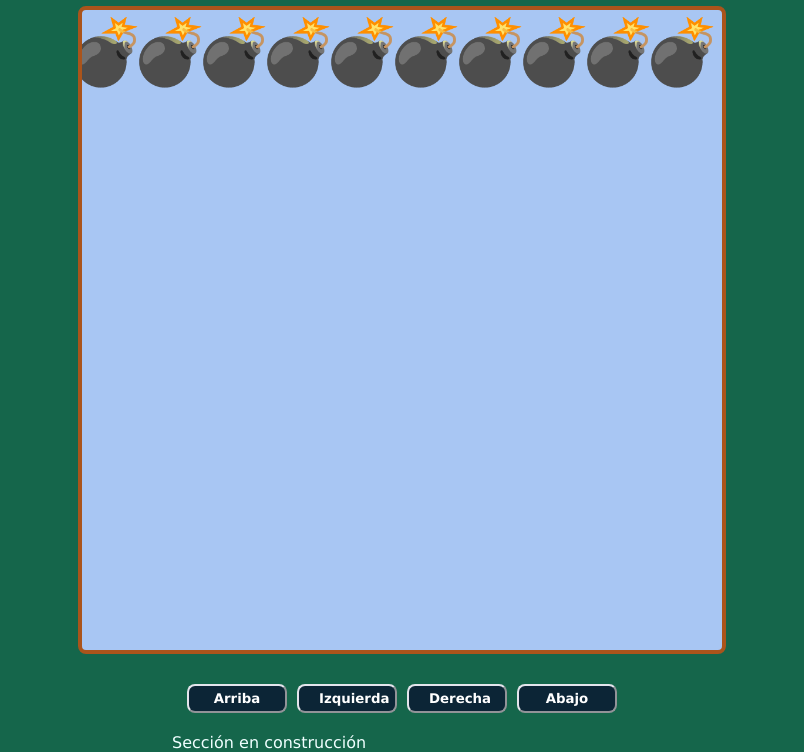
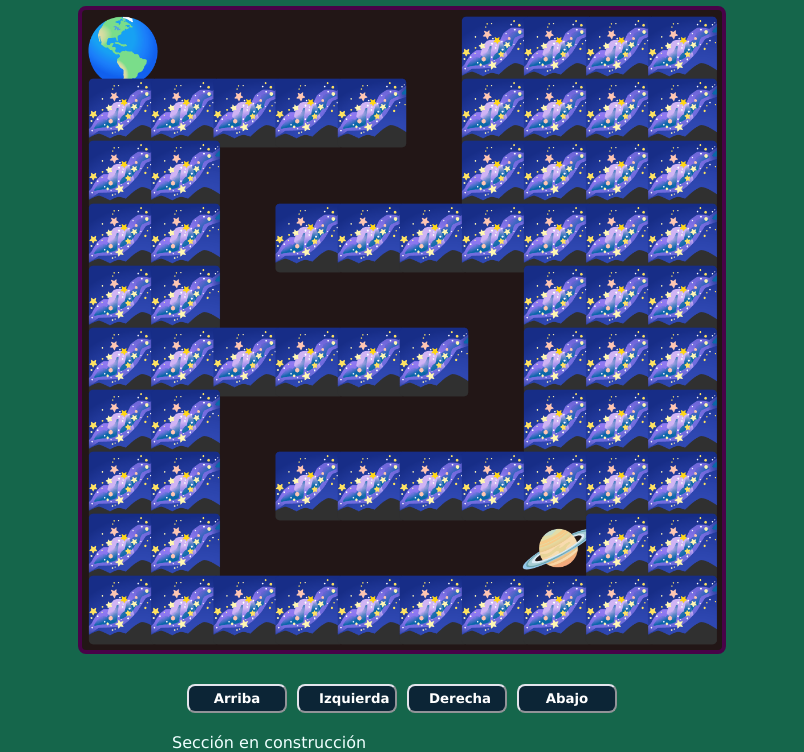
Before and after one commit to ElioDiez/Curso-Videojuego-en-JavaScript, a plain HTML site: page index.html in a window 1280 px wide. Shown: the part 75-827 px from the top of the page, without its empty margins (238-1042 px from the left). Drawn offline with Linux system fonts and the light colour scheme.

Commit message:
Tengo mis mapas funcionando

```diff
--- a/game.js
+++ b/game.js
@@ -1,11 +1,13 @@
 const canvas = document.querySelector('#game');
 const game = canvas.getContext('2d');
 
-window.addEventListener('load',startGame);
+let canvasSize;
+let elementSize;
 
-function startGame() {
+window.addEventListener('load',setCanvasSize);
+window.addEventListener('resize',setCanvasSize);
 
-  let canvasSize;
+function setCanvasSize() {
 
   if (window.innerHeight>window.innerWidth){
     canvasSize = window.innerWidth * 0.8;
@@ -16,16 +18,42 @@ function startGame() {
   canvas.setAttribute('width',canvasSize);
   canvas.setAttribute('height', canvasSize);
 
-  const elementSize = canvasSize / 10;
+  elementSize = canvasSize / 10.3;
+
+  startGame();
+}
+function startGame() {
+
+  console.log({ canvasSize, elementSize });
 
   game.font = elementSize + 'px Verdana';
-  game.textAlign = 'end';
+  game.textAlign= 'end';
 
-  for (let i=1; i<=10; i++){
-  game.fillText(emojis['X'], elementSize*i, elementSize);
-  };
+  const map = maps[2];
+  const mapRows = map.trim().split('\n');
+  const mapColums = mapRows.map(row => row.trim().split(''));
+  console.log(map,mapRows,mapColums);
+
+  mapColums.forEach((row,rowI) => {
+    row.forEach( (col,colI) =>{
+      const emoji = emojis[col];
+      const posX =18 + elementSize*(colI+1);
+      const posY =elementSize*(rowI+1);
+    game.fillText(emoji,posX,posY);
+    });
+  });
+
+}
 
 
+
+
+
+  /*for (let row=1; row<=10; row++){
+    for (let colum=1; colum<=10; colum++){
+      game.fillText(emojis[mapColums[row-1][colum-1]], elementSize*colum, elementSize*row);
+    };
+  };*/
 
    // game.fillRect(0,0,100,100);
    // game.clearRect(0,0,50,50);
@@ -35,5 +63,3 @@ function startGame() {
   // game.fillStyle = 'purple';
   // game.textAlign = 'center';
   // game.fillText('Platzi', 25, 25);
-
-};
--- a/index.html
+++ b/index.html
@@ -4,11 +4,11 @@
     <meta charset="UTF-8">
     <meta http-equiv="X-UA-Compatible" content="IE=edge">
     <meta name="viewport" content="width=device-width, initial-scale=1.0">
-    <title>Minijuego ¡Llega al final! </title>
+    <title>Minijuego ¡Vuelve a casa! </title>
     <link rel="stylesheet" href="./styles.css">
 </head>
 <body>
-    <h1 class="title">Llega al final lo más rápido que puedas</h1>
+    <h1 class="title">Regresa a casa sin perderte en la galaxia</h1>
     <div class="game-container">
         <canvas id="game"></canvas>
         <div class="btns">
--- a/maps.js
+++ b/maps.js
@@ -1,9 +1,9 @@
 const emojis = {
     '-': ' ',
-    'O': '🚪',
-    'X': '💣',
-    'I': '🎁',
-    'PLAYER': '💀',
+    'O': '🪐',
+    'X': '🌌',
+    'I': '🌎',
+    'PLAYER': '🚀',
     'BOMB_COLLISION': '🔥',
     'GAME_OVER': '👎',
     'WIN': '🏆',
--- a/styles.css
+++ b/styles.css
@@ -19,9 +19,9 @@ body {
     width: 100%;
 }
 canvas {
-    border: 4px solid #aa541b;
+    border: 4px solid #480248;
     border-radius: 8px;
-    background-color: #a8c6f3;
+    background-color: #221616;
   }
 .btns {
     padding-top: 30px;
```
